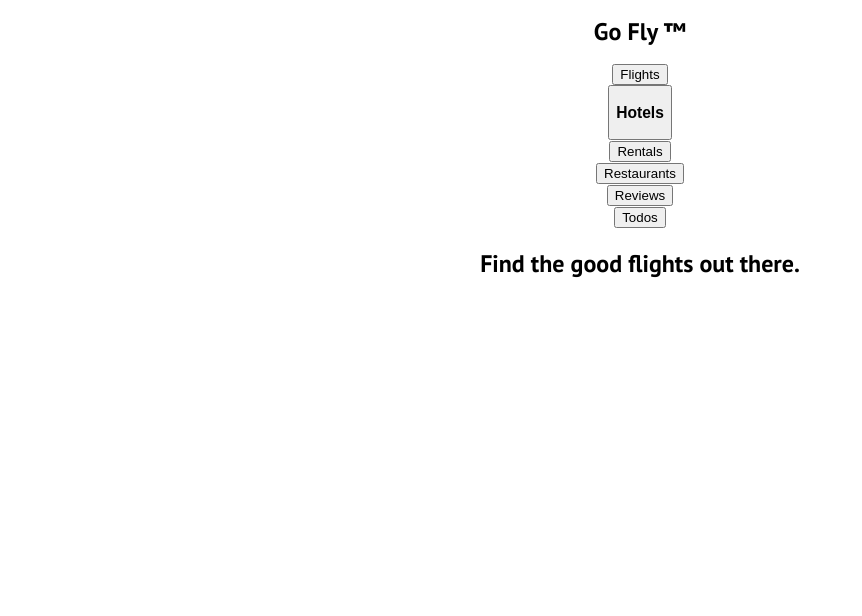
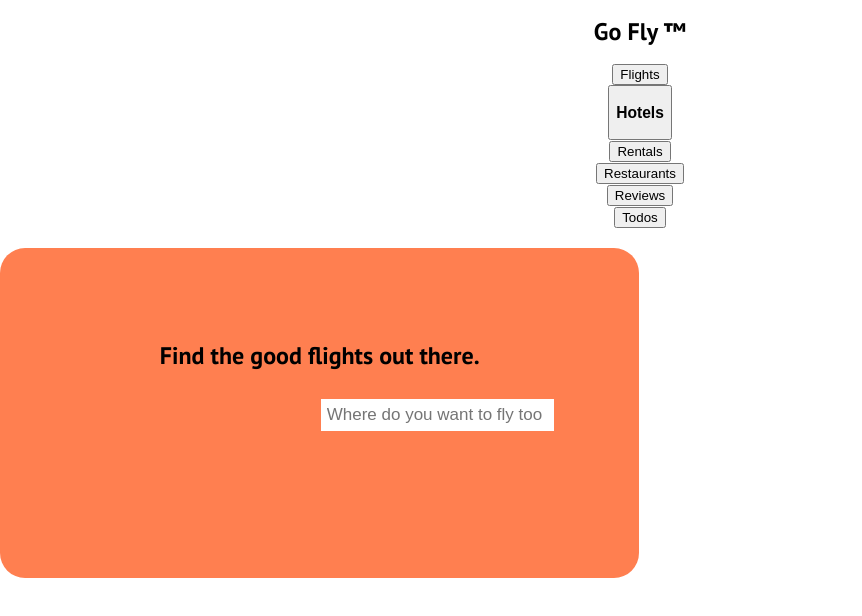
Before and after one commit to jokale/travel-app, a React (Create React App) app: page / in a window 1280 px wide. Shown: the top 616 px of the page, without its empty margins (0-862 px from the left). Built offline with nearby package versions, Linux system fonts and the light colour scheme.

Commit message:
add some styling to div block and add input inside div

```diff
--- a/src/Components/Home.js
+++ b/src/Components/Home.js
@@ -27,6 +27,9 @@ class Home extends React.Component{
                 </div>
                 <div id="block">
                     <h2>Find the good flights out there.</h2>
+                    <input type="text" placeholder="Where do you want to fly too"/>
+                    {/* add icon to search button maybe aeroplane? */}
+
                 </div>
 
             </div>
--- a/src/index.css
+++ b/src/index.css
@@ -19,9 +19,29 @@ div#home {
   /* background: -webkit-linear-gradient(#eee, #333);
   -webkit-background-clip: text;
   -webkit-text-fill-color: transparent; */
+
 }
 
 div#main-page{
   font-family: 'PT Sans', sans-serif;
 
 }
+
+div#block{
+background-color: coral;
+border-radius: 25px;
+padding: 72px 69.7344px 108px;
+width: 500px;
+height: 150px;
+margin: 20px 0px 80px;
+
+}
+
+input[type=text] {
+  float: right;
+  padding: 6px;
+  border: none;
+  margin-top: 8px;
+  margin-right: 16px;
+  font-size: 17px;
+}
```
